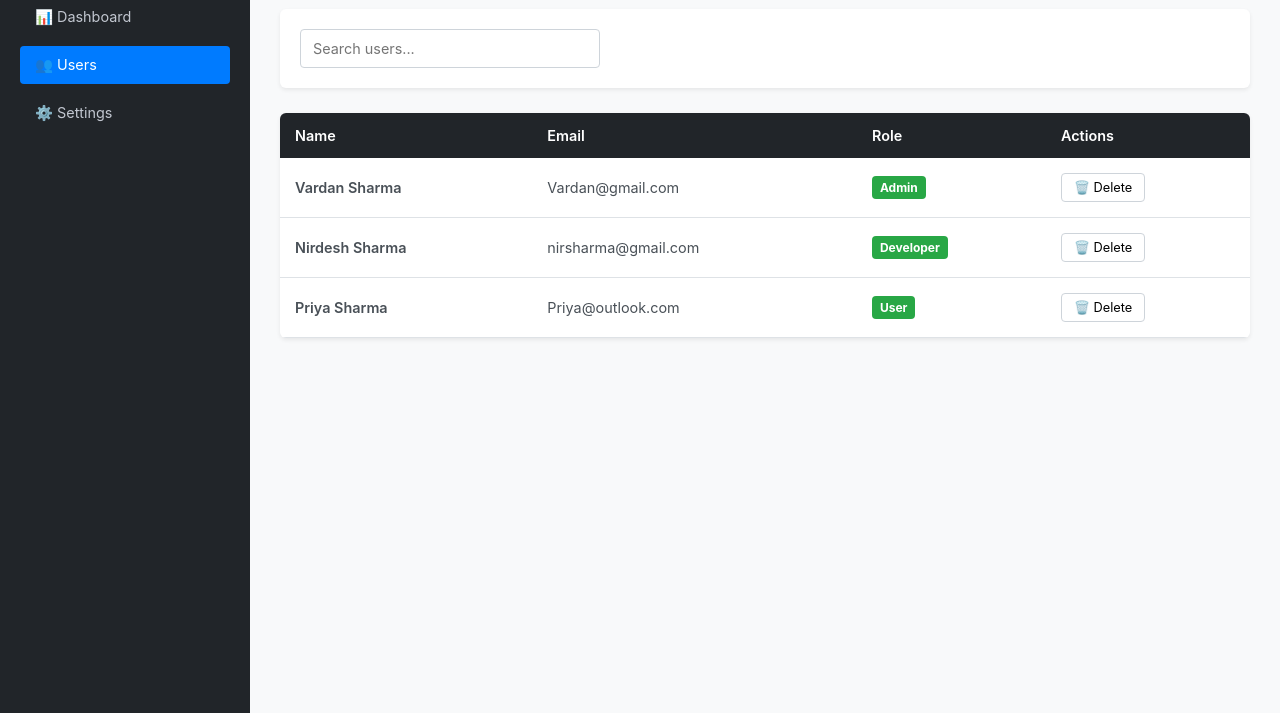
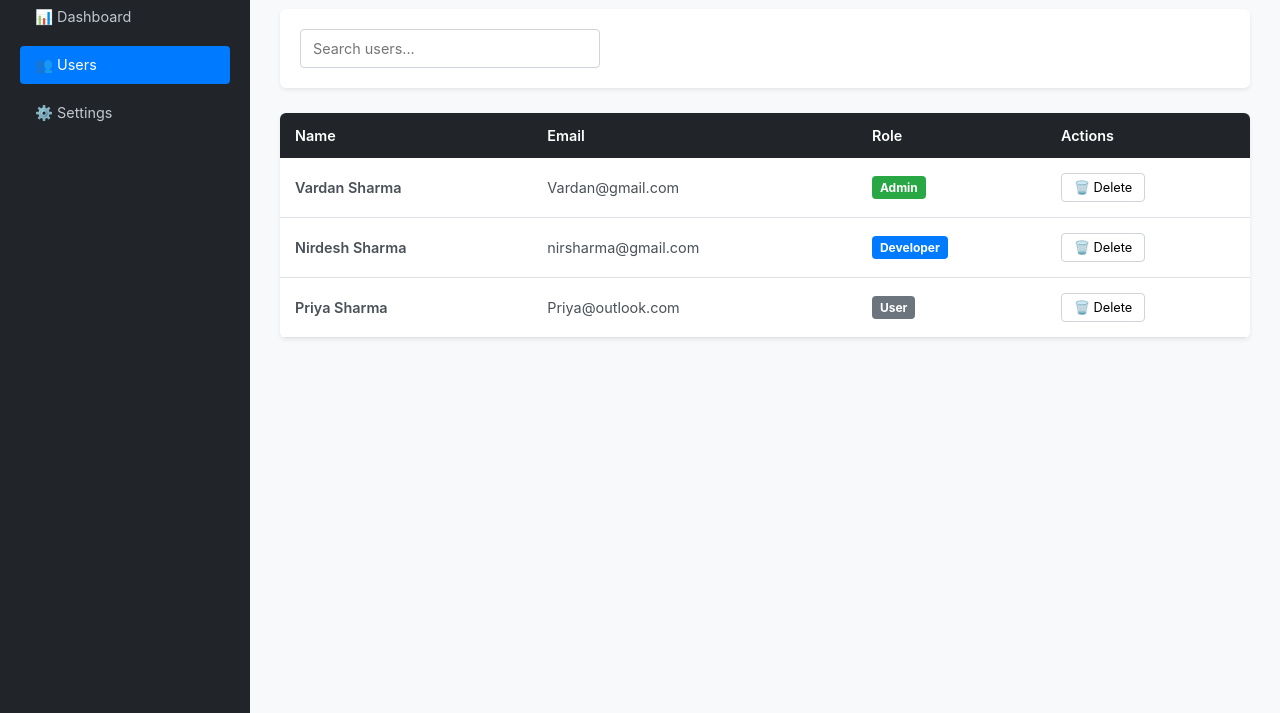
Before and after one commit to NirPandit/Nir-FirstRepo, a plain HTML site: page index.html in a window 1280 px wide. Shown: the part 87-800 px from the top of the page. Drawn offline with Linux system fonts and the light colour scheme.

Commit message:
Change badge colors for Developer and User roles

```diff
--- a/index.html
+++ b/index.html
@@ -56,13 +56,13 @@
                         <tr>
                             <td style="font-weight: 600;">Nirdesh Sharma</td>
                             <td>nirsharma@gmail.com</td>
-                            <td><span class="badge bg-success">Developer</span></td>
+                            <td><span class="badge bg-primary">Developer</span></td>
                             <td><button class="btn-action" onclick="deleteRow(this)">🗑️ Delete</button></td>
                         </tr>
                         <tr>
                             <td style="font-weight: 600;">Priya Sharma</td>
                             <td>Priya@outlook.com</td>
-                            <td><span class="badge bg-success">User</span></td>
+                            <td><span class="badge bg-secondary">User</span></td>
                             <td><button class="btn-action" onclick="deleteRow(this)">🗑️ Delete</button></td>
                         </tr>
                     </tbody>
```
